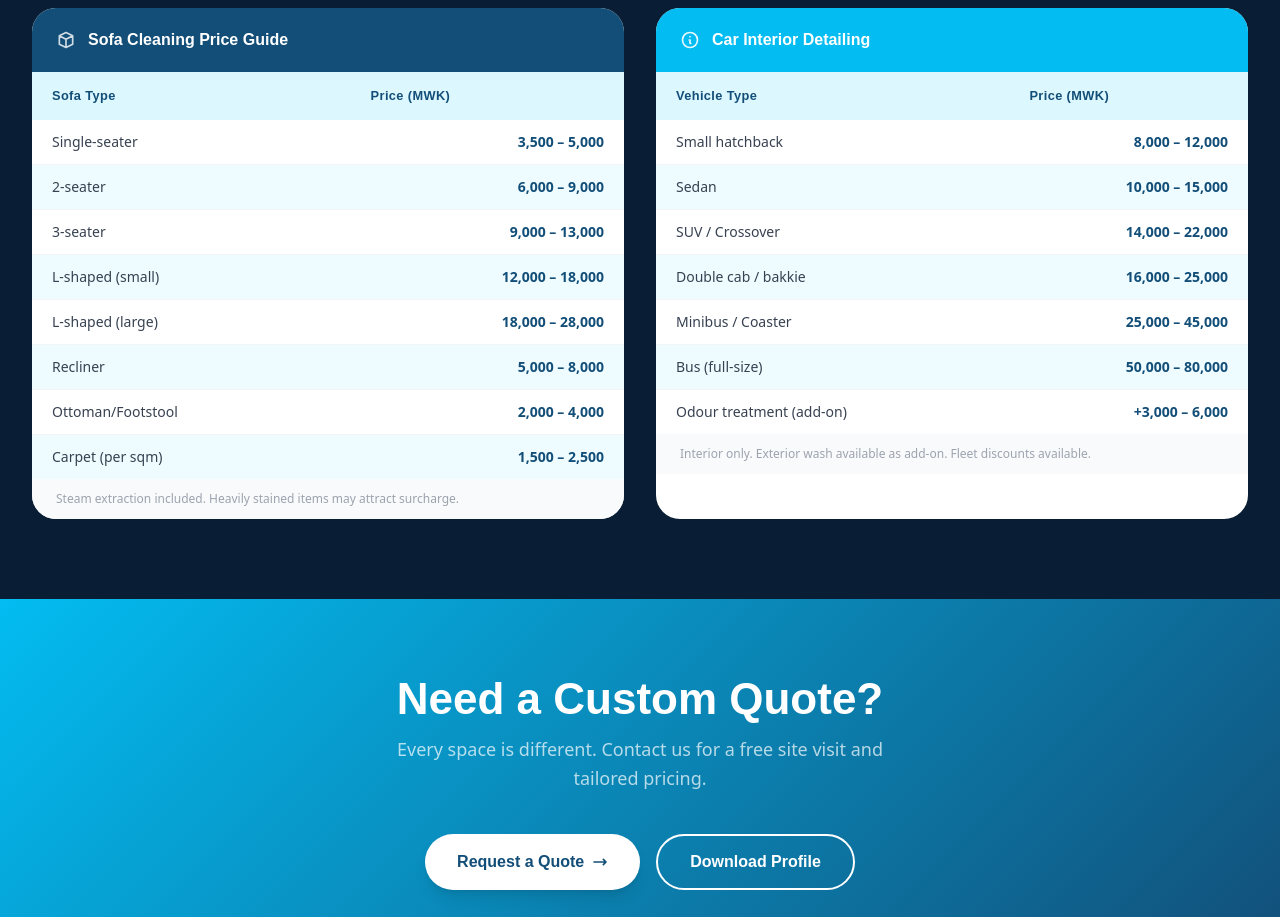
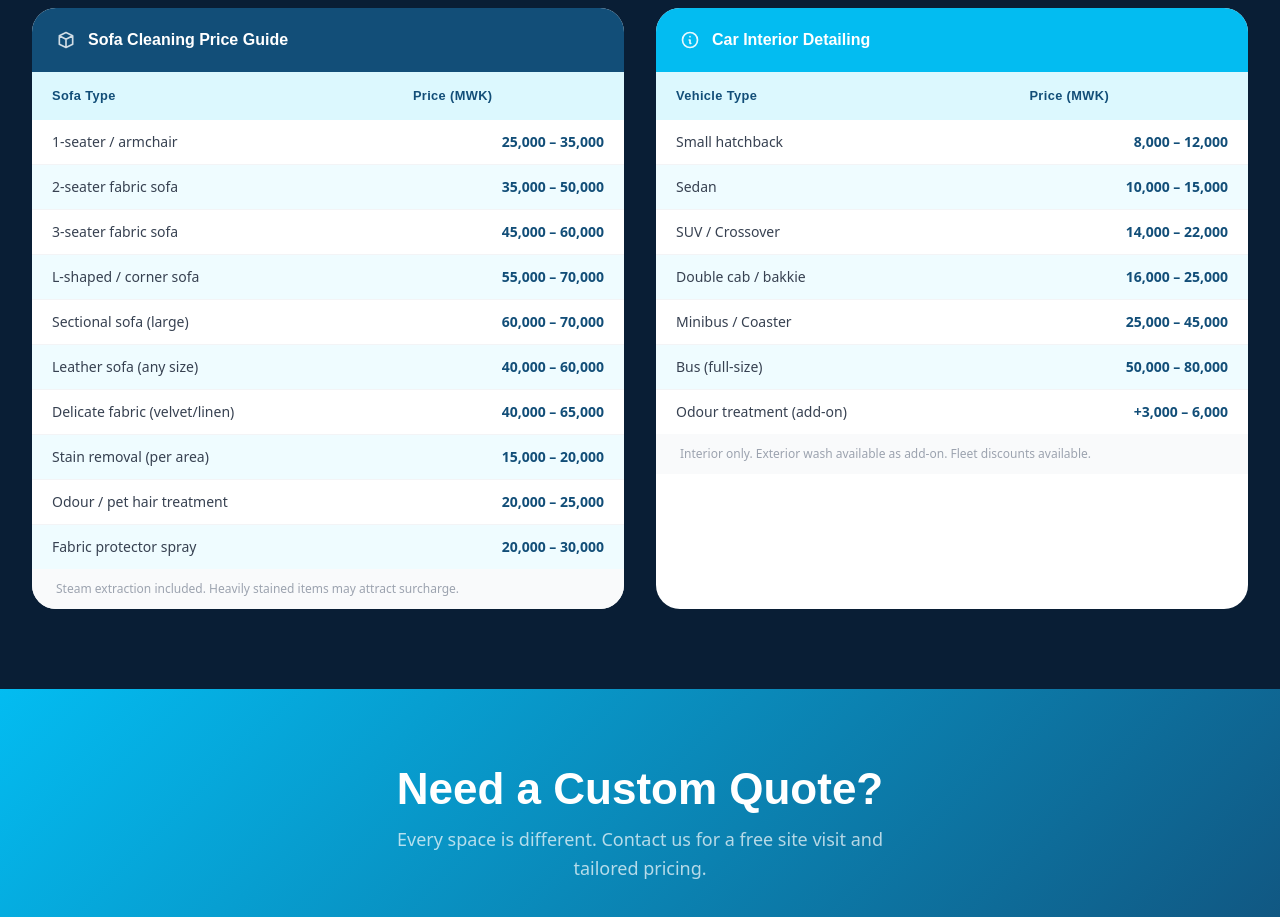
Before and after one commit to DAUD09/autoglow-website, a website: page dist/services.html in a window 1280 px wide. Shown: the part 2520-3437 px from the top of the page. Drawn offline with Linux system fonts and the light colour scheme.

Commit message:
update: Company profile & fix: pricing

```diff
--- a/dist/services.html
+++ b/dist/services.html
@@ -255,14 +255,16 @@
               <tr><th style="color:#124E78;">Sofa Type</th><th style="color:#124E78;" class="text-right">Price (MWK)</th></tr>
             </thead>
             <tbody>
-              <tr class="border-b border-gray-100"><td>Single-seater</td><td class="td-price">3,500 – 5,000</td></tr>
-              <tr class="border-b border-gray-100"><td>2-seater</td><td class="td-price">6,000 – 9,000</td></tr>
-              <tr class="border-b border-gray-100"><td>3-seater</td><td class="td-price">9,000 – 13,000</td></tr>
-              <tr class="border-b border-gray-100"><td>L-shaped (small)</td><td class="td-price">12,000 – 18,000</td></tr>
-              <tr class="border-b border-gray-100"><td>L-shaped (large)</td><td class="td-price">18,000 – 28,000</td></tr>
-              <tr class="border-b border-gray-100"><td>Recliner</td><td class="td-price">5,000 – 8,000</td></tr>
-              <tr class="border-b border-gray-100"><td>Ottoman/Footstool</td><td class="td-price">2,000 – 4,000</td></tr>
-              <tr><td>Carpet (per sqm)</td><td class="td-price">1,500 – 2,500</td></tr>
+              <tr class="border-b border-gray-100"><td>1-seater / armchair</td><td class="td-price">25,000 – 35,000</td></tr>
+              <tr class="border-b border-gray-100"><td>2-seater fabric sofa</td><td class="td-price">35,000 – 50,000</td></tr>
+              <tr class="border-b border-gray-100"><td>3-seater fabric sofa</td><td class="td-price">45,000 – 60,000</td></tr>
+              <tr class="border-b border-gray-100"><td>L-shaped / corner sofa</td><td class="td-price">55,000 – 70,000</td></tr>
+              <tr class="border-b border-gray-100"><td>Sectional sofa (large)</td><td class="td-price">60,000 – 70,000</td></tr>
+              <tr class="border-b border-gray-100"><td>Leather sofa (any size)</td><td class="td-price">40,000 – 60,000</td></tr>
+              <tr class="border-b border-gray-100"><td>Delicate fabric (velvet/linen)</td><td class="td-price">40,000 – 65,000</td></tr>
+              <tr class="border-b border-gray-100"><td>Stain removal (per area)</td><td class="td-price">15,000 – 20,000</td></tr>
+              <tr class="border-b border-gray-100"><td>Odour / pet hair treatment</td><td class="td-price">20,000 – 25,000</td></tr>
+              <tr><td>Fabric protector spray</td><td class="td-price">20,000 – 30,000</td></tr>
             </tbody>
           </table>
         </div>
```
Also changed, not shown: 1 other file.
